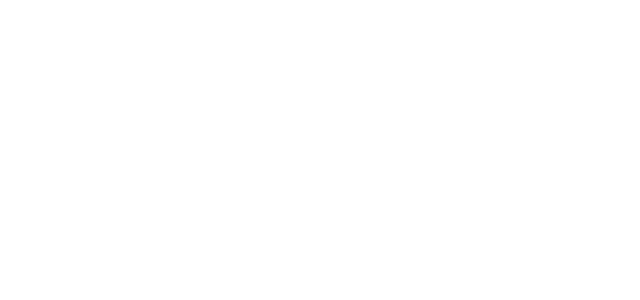
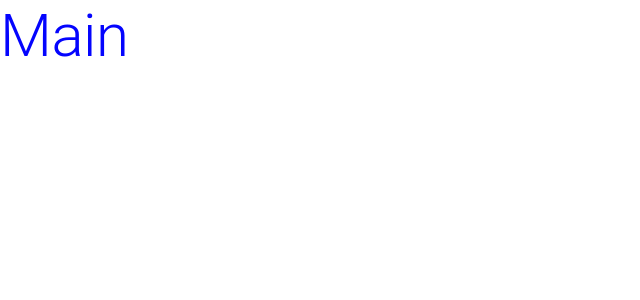
Before and after one commit to pauljamieson/react-redux-persist-example, a React (Create React App) app: page / in a window 1280 px wide. Shown: the top 300 px of the page, without its empty margins (0-640 px from the left). Built offline with nearby package versions, Linux system fonts and the light colour scheme.

Commit message:
Setup theme provider

```diff
--- a/src/App.js
+++ b/src/App.js
@@ -1,9 +1,14 @@
-import React from 'react';
+import React from "react";
+import { ThemeProvider } from "@material-ui/core";
+import { theme } from "./theme";
+import Main from "./components/Main";
 
 function App() {
   return (
     <div className="App">
-
+      <ThemeProvider theme={theme}>
+        <Main />
+      </ThemeProvider>
     </div>
   );
 }
--- /dev/null
+++ b/src/components/Main.js
@@ -0,0 +1,14 @@
+import { Typography } from "@material-ui/core";
+import React from "react";
+
+const Main = (props) => {
+  return (
+    <div>
+      <Typography color="textPrimary" variant="h2">
+        Main
+      </Typography>
+    </div>
+  );
+};
+
+export default Main;
--- /dev/null
+++ b/src/theme/index.js
@@ -0,0 +1,13 @@
+import { createMuiTheme } from "@material-ui/core";
+
+export const theme = createMuiTheme({
+  palette: {
+    primary: {
+      main: "#f0f0f0",
+    },
+    secondary: {
+      main: "#a7a7a7",
+    },
+    text: { primary: "#0404fe" },
+  },
+});
```
